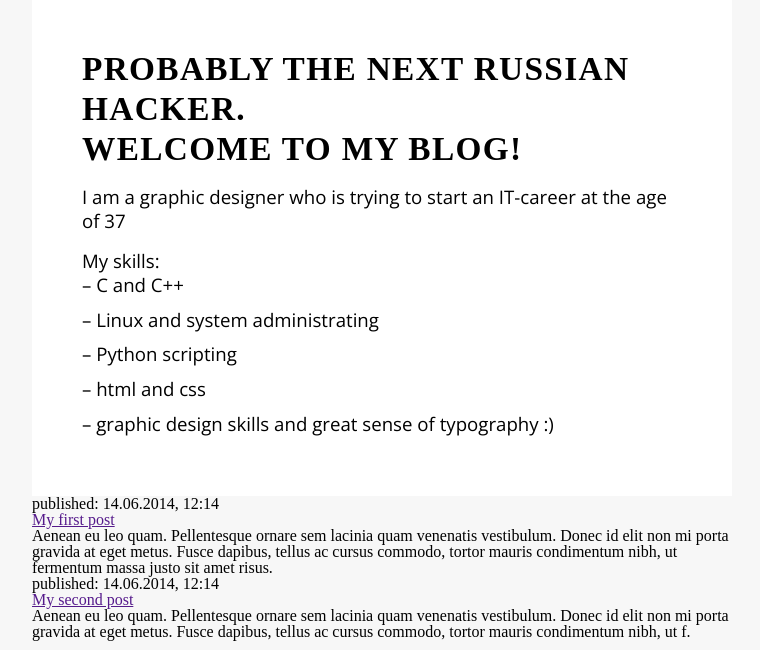
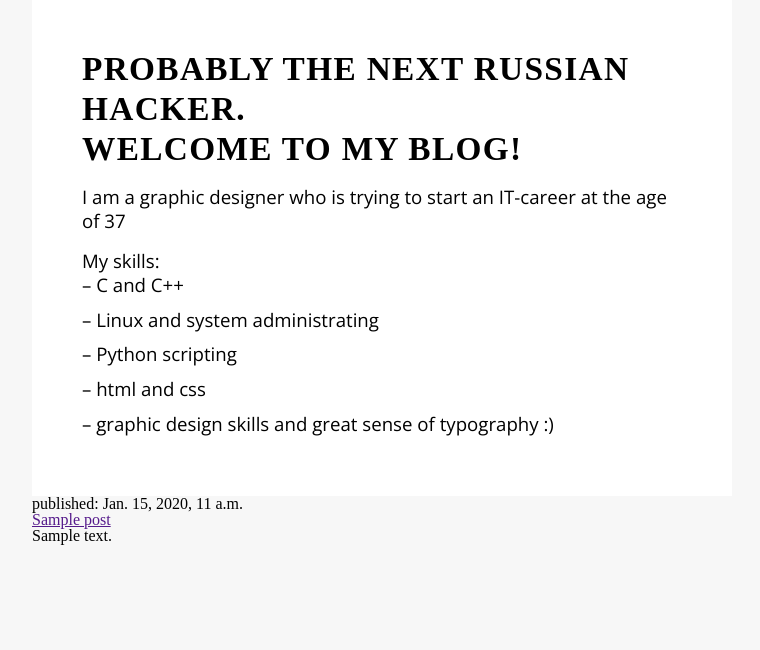
Before and after one commit to leindustrial/python_django_blog, a Django app: page / in a window 1280 px wide. Shown: the part 482-1132 px from the top of the page, without its empty margins (258-1018 px from the left). After the commit the page ends 1027 px from the top, so only its background shows below. Run offline with Django 3.2, Linux system fonts and the light colour scheme; tables that the repository leaves empty hold one stand-in row (values such as "Sample post"); some web fonts are replaced.

Commit message:
added posts

```diff
--- a/le_posts/templates/le_posts/post_list.html
+++ b/le_posts/templates/le_posts/post_list.html
@@ -50,17 +50,13 @@
     </main>
 
     <footer class="footer">
+        {% for post in posts %}
         <article class="article">
-            <time>published: 14.06.2014, 12:14</time>
-            <h2><a href="">My first post</a></h2>
-            <p>Aenean eu leo quam. Pellentesque ornare sem lacinia quam venenatis vestibulum. Donec id elit non mi porta gravida at eget metus. Fusce dapibus, tellus ac cursus commodo, tortor mauris condimentum nibh, ut fermentum massa justo sit amet risus.</p>
+            <time class="time">published: {{ post.published_date }}</time>
+            <h2><a href="">{{ post.title }}</a></h2>
+            <p>{{ post.text|linebreaksbr }}</p>
         </article>
-
-        <article class="article">
-            <time>published: 14.06.2014, 12:14</time>
-            <h2><a href="">My second post</a></h2>
-            <p>Aenean eu leo quam. Pellentesque ornare sem lacinia quam venenatis vestibulum. Donec id elit non mi porta gravida at eget metus. Fusce dapibus, tellus ac cursus commodo, tortor mauris condimentum nibh, ut f.</p>
-        </article>
+        {% endfor %}
     </footer>
 
 </div>
--- a/le_posts/views.py
+++ b/le_posts/views.py
@@ -1,4 +1,10 @@
 from django.shortcuts import render
+from .models import Post
+from django.utils import timezone
 
 def post_list(request):
     return render(request, 'le_posts/post_list.html', {})
+
+def post_list(request):
+    posts = Post.objects.filter(published_date__lte=timezone.now()).order_by('published_date')
+    return render(request, 'le_posts/post_list.html', {'posts': posts})
```
